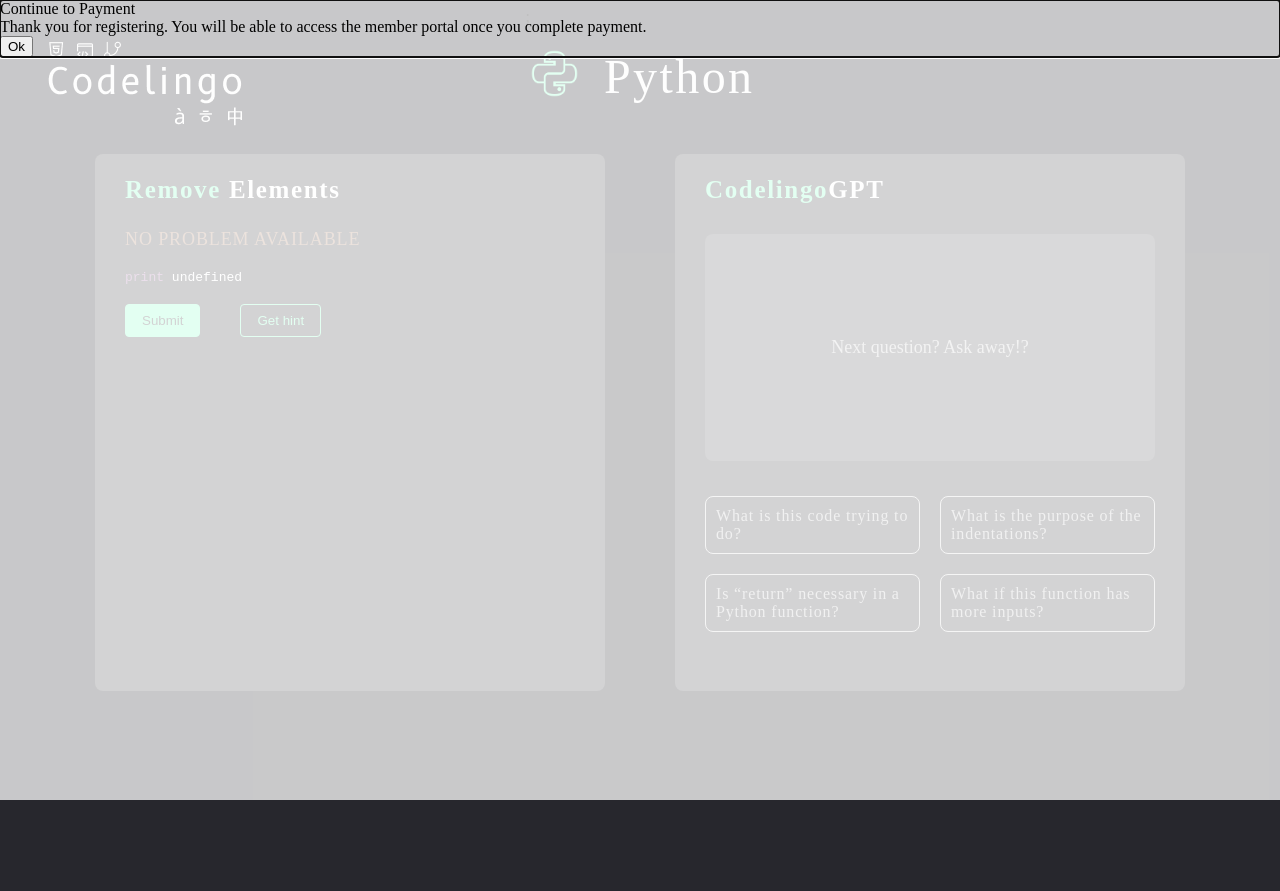
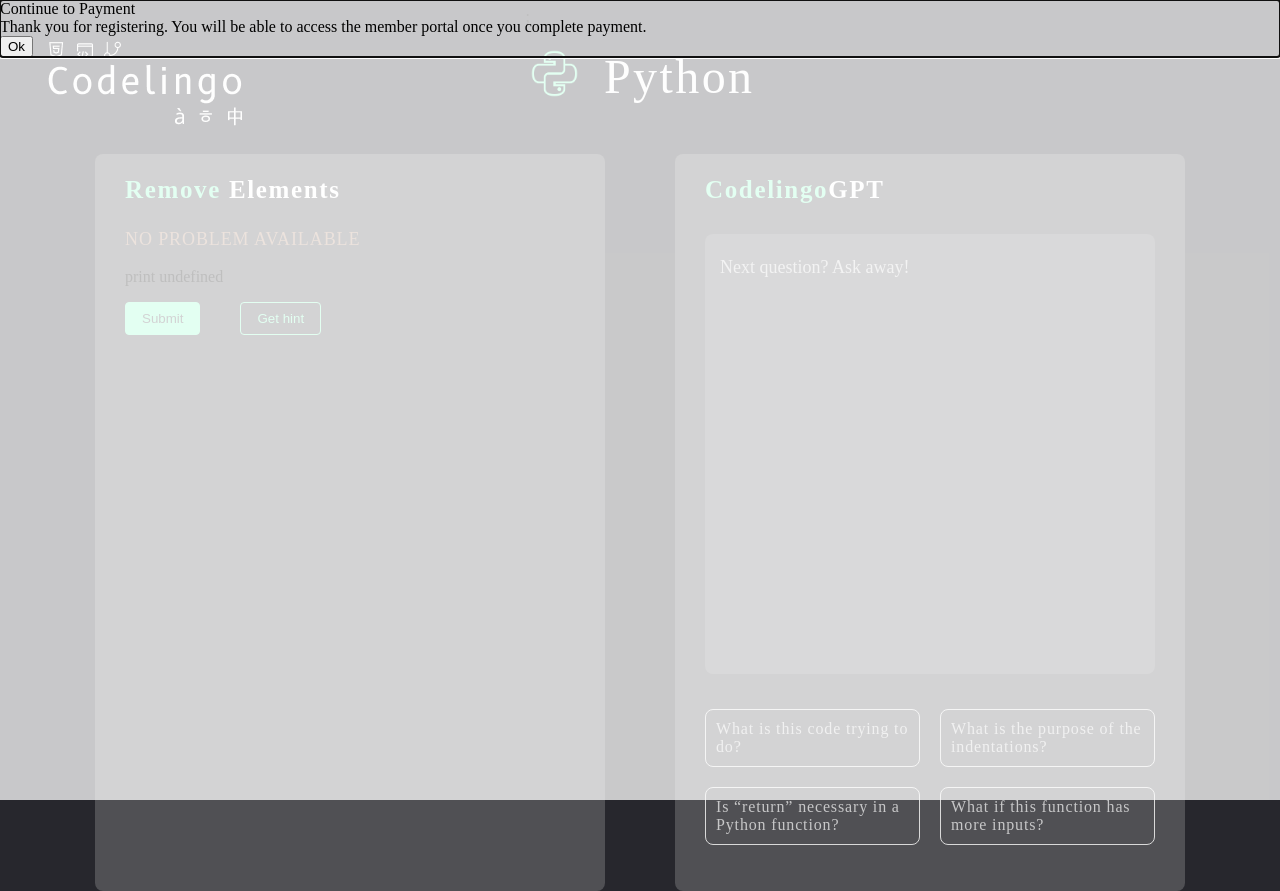
Before and after one commit to sbe06079/HackDuke-FrontEnd, a React app: page /pythonpage1 in a window 1280 px wide. Before the commit the page ends 800 px from the top, so only its background shows below. Built offline with nearby package versions, Linux system fonts and the light colour scheme.

Commit message:
chat gpt working almost done

```diff
--- a/src/PythonPage1/pythonpage1.css
+++ b/src/PythonPage1/pythonpage1.css
@@ -9,7 +9,7 @@
 .questionBox {
     border-radius: 8px;
     background: #505054;
-    height: 500px;
+    height: 700px;
     width: 450px;
     padding: 7px 30px 30px 30px;
     font-family: Apple SD Gothic Neo;
@@ -51,13 +51,14 @@
 
 #textContainer {
     margin-top: 30px;
-    text-align: center;
     color: rgba(250, 250, 250, 0.70);
     font-size: 18px;
     background-color: rgba(217, 217, 217, 0.17);
-    padding-top: 85px;
+    padding-top: 5px;
+    padding-left: 15px;
     border-radius: 8px;
-    padding-bottom: 85px;
+    padding-bottom: 10px;
+    height: 425px;
 }
 
 .templateWrapper {
@@ -75,6 +76,7 @@
     border: 1px solid #D9D9D9;
     padding: 10px ;
     flex: 1;
+    cursor: pointer;
 }
 
 .row {
--- a/src/PythonPage1/pythonpage1.tsx
+++ b/src/PythonPage1/pythonpage1.tsx
@@ -23,9 +23,12 @@
     const id = Number(urlParams.get("id")?.toString());
     const codingProblem: any = pythonAlgosData.mappings.find(item => item.id === id)?.codeSnippet ?? "NO PROBLEM AVAILABLE";
     const codingTranslate = codingProblem.includes("def") ? codingProblem.split("def")[0] : codingProblem.split("print")[0];
-    let codingCode = codingProblem.includes("def") ? "def " + codingProblem.split("def")[1] : "print " + codingProblem.split("print")[1];
-    codingCode = ReactDOMServer.renderToString(highlightCodeSnippetWithInputs(codingCode));
+    const code = codingProblem.includes("def") ? "def " + codingProblem.split("def")[1] : "print " + codingProblem.split("print")[1];
+    //codingCode = ReactDOMServer.renderToString(highlightCodeSnippetWithInputs(codingCode));
+    const [codingCode, setCodingCode] = useState(code);
+
     console.log(codingCode);
+    const hintPrompt = "Below is a simple Python problem where a few keywords are blurred out so they can learn by filling in the blank. Regardless of which buttons will be blurred out, what would be a good hint for the student? Ideally, the hint would give one or two sentences on what the code intends to do and maybe another sentence or two on typical things to consider when trying to understand that specific type of function. Give me the hint itself only, without quotes because this will be pasted directly from your answer to another site. " + codingCode;
 
     const setOpen = () => {setPopupOpen(true);};
     const setClose = () => {setPopupOpen(false);};
@@ -62,7 +65,8 @@
     }, [speakingLanguage]);
 
     const getHint = async () => {
-        askChatGPT("What is 1 + 1?")       // change question here
+        setTranslatedGptText("Loading...");
+        askChatGPT(hintPrompt)       // change question here
             .then(response => {
                     setGptText(response);
                     if (speakingLanguage !== "EN") {
@@ -106,16 +110,16 @@
             <div className="questionBox">
                 <p id="elementsTitle"><span className="removeGreen">Codelingo</span>GPT</p>
                 <div id="textContainer">
-                    <p>{translatedGptText}?</p>
+                    <p>{translatedGptText}</p>
                 </div>
                 <div className="templateWrapper">
                     <div className="row">
-                        <div className="templateCard">{question1}</div>
-                        <div className="templateCard">{question2}</div>
+                        <div className="templateCard" onClick={getHint}>{question1}</div>
+                        <div className="templateCard" onClick={getHint}>{question2}</div>
                     </div>
                     <div className="row">
-                        <div className="templateCard">{question3}</div>
-                        <div className="templateCard">{question4}</div>
+                        <div className="templateCard" onClick={getHint}>{question3}</div>
+                        <div className="templateCard" onClick={getHint}>{question4}</div>
                     </div>
                 </div>
             </div>
```
